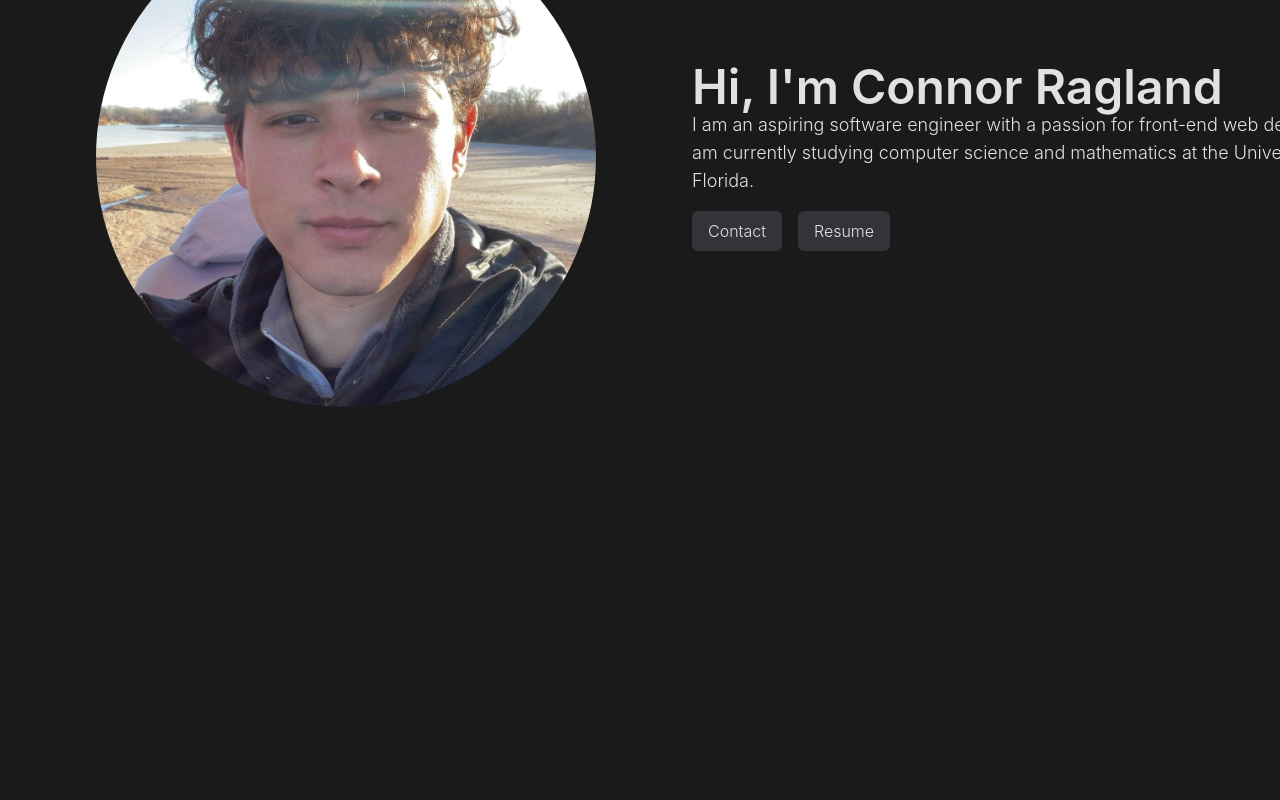
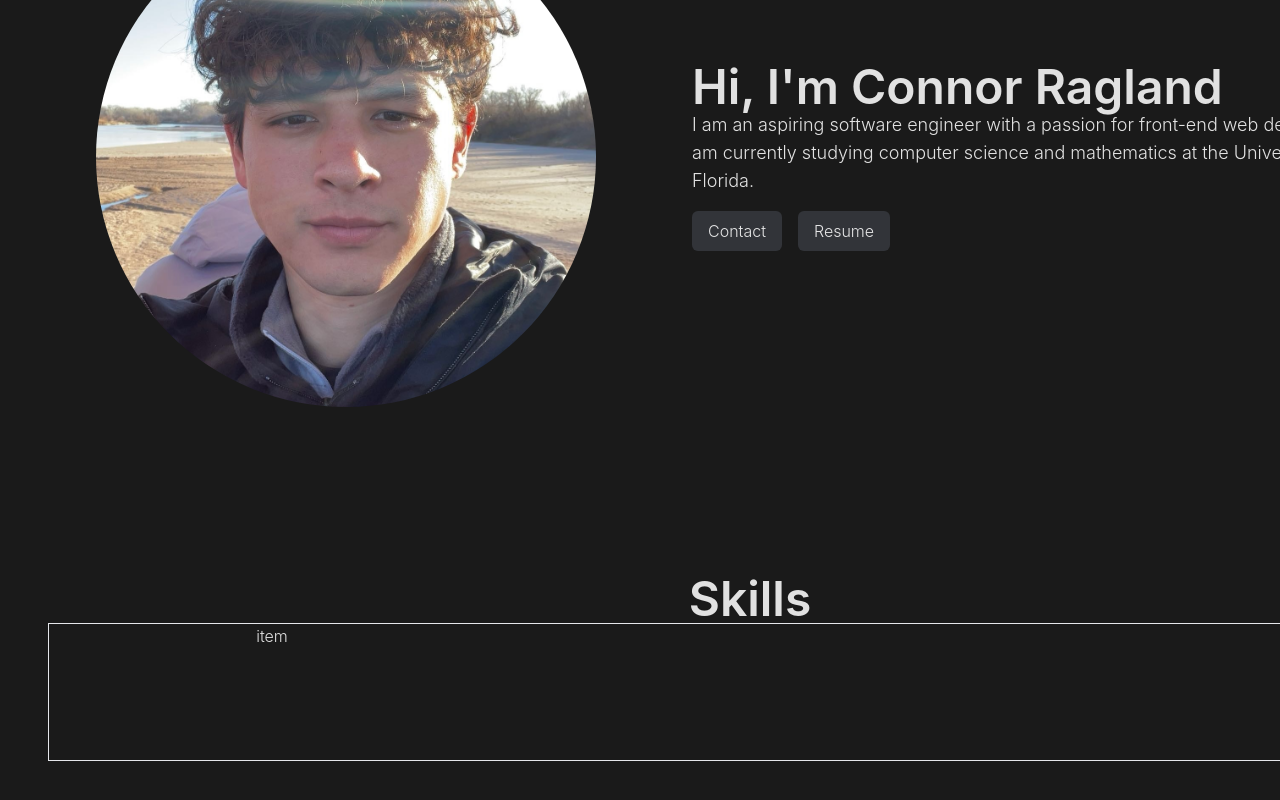
Before and after one commit to raglandconnor/personal_website, a React (Vite) app: page / in a window 1280 px wide. Shown: the part 258-1058 px from the top of the page. Before the commit the page ends 830 px from the top, so only its background shows below. Built offline with nearby package versions, Linux system fonts and the light colour scheme.

Commit message:
Added scroll-to-hash-element package

```diff
--- a/package.json
+++ b/package.json
@@ -10,6 +10,7 @@
     "preview": "vite preview"
   },
   "dependencies": {
+    "@cascadia-code/scroll-to-hash-element": "^2.0.2",
     "react": "^18.2.0",
     "react-dom": "^18.2.0",
     "react-router-dom": "^6.23.1"
--- /dev/null
+++ b/src/components/Skills.jsx
@@ -0,0 +1,14 @@
+import React from "react";
+
+function Skills() {
+  return (
+    <div id="skills" className="">
+      <h1 className="text-5xl font-semibold text-center">Skills</h1>
+      <div className="grid grid-rows-3 grid-cols-3 grid-flow-row mx-12 border gap-8">
+        <div className="flex items-center justify-center">item</div>
+      </div>
+    </div>
+  );
+}
+
+export default Skills;
--- a/src/index.css
+++ b/src/index.css
@@ -19,5 +19,6 @@
 body {
   margin: 125px auto;
   width: 1500px;
+  height: 3000px;
   /* outline: 1px rgba(255, 255, 255, 0.284) solid; */
 }
--- a/src/pages/Home.jsx
+++ b/src/pages/Home.jsx
@@ -1,13 +1,14 @@
 import React from "react";
-import Navbar from "../components/Navbar";
+
 import About from "../components/About";
+import Skills from "../components/Skills";
 
 function Home() {
   return (
-    <>
-      <Navbar />
+    <div className="flex flex-col gap-32">
       <About />
-    </>
+      <Skills />
+    </div>
   );
 }
 
--- a/src/pages/Root.jsx
+++ b/src/pages/Root.jsx
@@ -1,5 +1,6 @@
 import React from "react";
 import { Outlet } from "react-router-dom";
+import ScrollToHashElement from "@cascadia-code/scroll-to-hash-element";
 
 import Navbar from "../components/Navbar";
 import Footer from "../components/Footer";
@@ -7,6 +8,7 @@ import Footer from "../components/Footer";
 function Root() {
   return (
     <>
+      <ScrollToHashElement behavior="smooth" inline="start" block="center" />
       <Navbar />
       <main>
         <Outlet />
```
Also changed, not shown: 1 other file (tests, documents, lock files or other folders).
